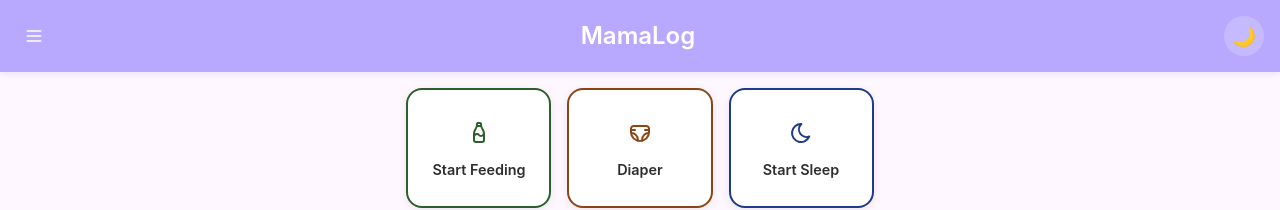
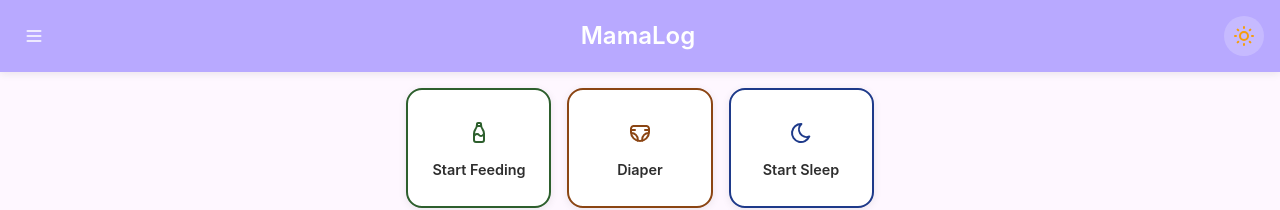
Before and after one commit to flisnes/amme-app, a React (Vite) app: page / in a window 1280 px wide. Shown: the top 210 px of the page. Built offline with nearby package versions, Linux system fonts and the light colour scheme.

Commit message:
Changed day/night mode icons and added animation

```diff
--- a/src/App.css
+++ b/src/App.css
@@ -82,11 +82,51 @@
   font-size: 1.2rem;
   cursor: pointer;
   transition: all 0.2s ease;
+  display: flex;
+  align-items: center;
+  justify-content: center;
 }
 
 .theme-toggle:hover {
   background: rgba(255, 255, 255, 0.3);
   transform: scale(1.1);
+}
+
+.toggle-icon-container {
+  position: relative;
+  display: flex;
+  align-items: center;
+  justify-content: center;
+}
+
+.sun-icon,
+.moon-icon {
+  position: absolute;
+  font-size: 1.5rem;
+  transition: all 0.5s cubic-bezier(0.25, 0.46, 0.45, 0.94);
+  transform-origin: center;
+}
+
+.sun-icon {
+  opacity: 0;
+  transform: rotate(180deg) scale(0);
+  color: #f59e0b;
+}
+
+.sun-icon.active {
+  opacity: 1;
+  transform: rotate(0deg) scale(1);
+}
+
+.moon-icon {
+  opacity: 0;
+  transform: rotate(-180deg) scale(0);
+  color: #e0e7ff;
+}
+
+.moon-icon.active {
+  opacity: 1;
+  transform: rotate(0deg) scale(1);
 }
 
 .main-content {
--- a/src/components/SettingsMenu.tsx
+++ b/src/components/SettingsMenu.tsx
@@ -1,4 +1,4 @@
-import { TbMenu2, TbDownload, TbUpload, TbCalendar, TbInfoSquare, TbList } from 'react-icons/tb'
+import { TbMenu2, TbDownload, TbUpload, TbCalendar, TbInfoSquare, TbList, TbSun, TbMoon } from 'react-icons/tb'
 
 interface SettingsMenuProps {
   showBurgerMenu: boolean
@@ -64,7 +64,10 @@ export const SettingsMenu = ({
         onClick={onToggleTheme}
         aria-label="Toggle dark mode"
       >
-        {isDarkMode ? '☀️' : '🌙'}
+        <div className="toggle-icon-container">
+          <TbSun className={`sun-icon ${!isDarkMode ? 'active' : ''}`} />
+          <TbMoon className={`moon-icon ${isDarkMode ? 'active' : ''}`} />
+        </div>
       </button>
 
       {showBurgerMenu && (
```
